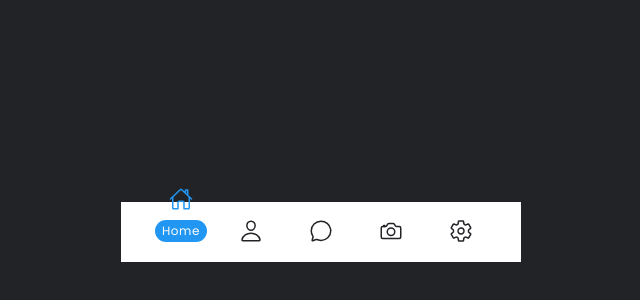
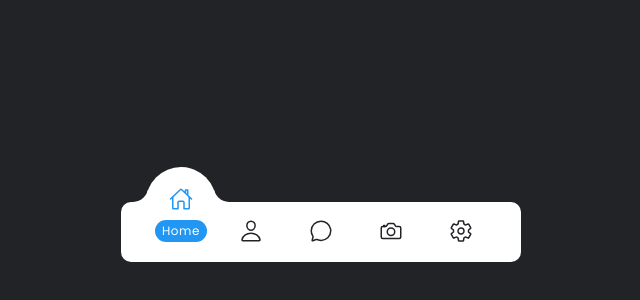
Before and after one commit to CJR85/magic-nav-menu-2, a plain HTML site: page index.html in a window 1280 px wide. Shown: the part 168-468 px from the top of the page, without its empty margins (319-959 px from the left). Drawn offline with nearby package versions, Linux system fonts and the light colour scheme.

Commit message:
Style indicator class and pseudo classes

```diff
--- a/style.css
+++ b/style.css
@@ -23,6 +23,7 @@ body {
   display: flex;
   justify-content: center;
   align-items: center;
+  border-radius: 10px;
 }
 
 .navigation ul {
@@ -81,3 +82,38 @@ body {
   transform: translateY(-4px);
   opacity: 1;
 }
+
+.indicator {
+  position: absolute;
+  top: -35px;
+  width: 70px;
+  height: 70px;
+  background: #fff;
+  border-radius: 50%;
+  z-index: 1;
+  transition: 0.5s;
+}
+
+.indicator::before {
+  content: '';
+  position: absolute;
+  top: 5px;
+  left: -28px;
+  width: 30px;
+  height: 30px;
+  background: transparent;
+  border-radius: 50%;
+  box-shadow: 15px 18px #fff;
+}
+
+.indicator::after {
+  content: '';
+  position: absolute;
+  top: 5px;
+  right: -28px;
+  width: 30px;
+  height: 30px;
+  background: transparent;
+  border-radius: 50%;
+  box-shadow: -15px 18px #fff;
+}
```
